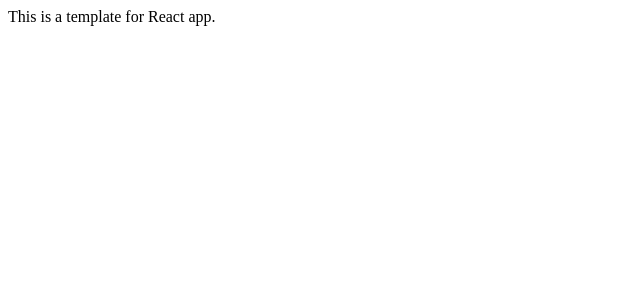
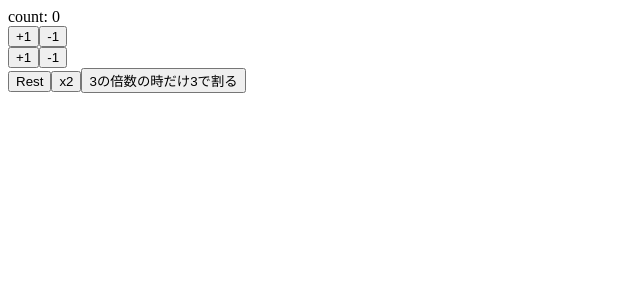
Before and after one commit to kantaro-dev/react-hooks-101, a React (Create React App) app: page / in a window 1280 px wide. Shown: the top 300 px of the page, without its empty margins (0-640 px from the left). Built offline with nearby package versions, Linux system fonts and the light colour scheme.

Commit message:
my first React Hooks with useState

```diff
--- a/src/App.js
+++ b/src/App.js
@@ -1,5 +1,39 @@
+import React, { useState } from "react";
+
 const App = () => {
-  return <div>This is a template for React app.</div>;
+  const [count, setCount] = useState(0);
+
+  const increment = () => setCount(count + 1);
+  const decrement = () => setCount(count - 1);
+
+  const increment2 = () => setCount((previousCount) => previousCount + 1);
+  const decrement2 = () => setCount((previousCount) => previousCount - 1);
+
+  const reset = () => setCount(0);
+  const double = () => setCount(count * 2);
+  const devide3 = () =>
+    setCount((previousCount) =>
+      previousCount % 3 === 0 ? previousCount / 3 : previousCount
+    );
+
+  return (
+    <>
+      <div>count: {count}</div>
+      <div>
+        <button onClick={increment}>+1</button>
+        <button onClick={decrement}>-1</button>
+      </div>
+      <div>
+        <button onClick={increment2}>+1</button>
+        <button onClick={decrement2}>-1</button>
+      </div>
+      <div>
+        <button onClick={reset}>Rest</button>
+        <button onClick={double}>x2</button>
+        <button onClick={devide3}>3の倍数の時だけ3で割る</button>
+      </div>
+    </>
+  );
 };
 
 export default App;
```
